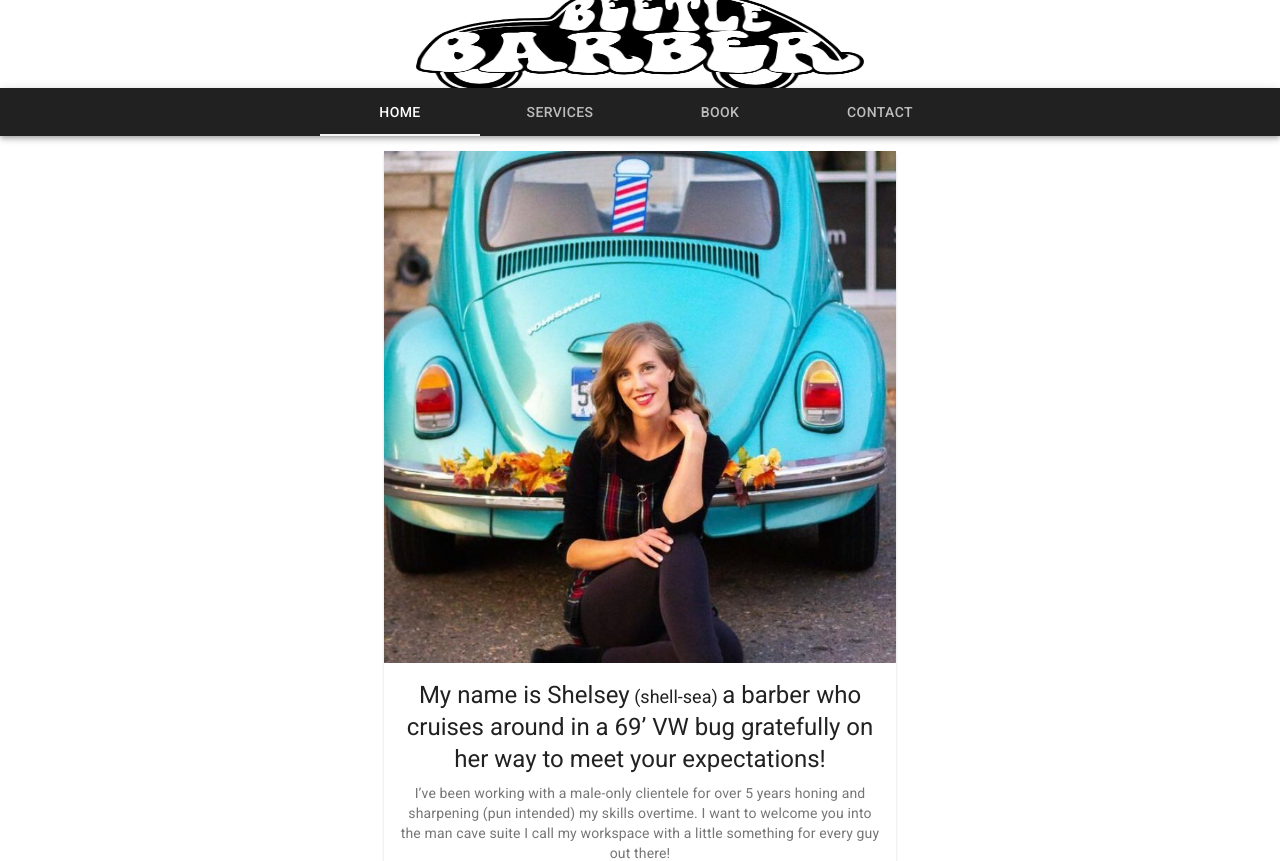
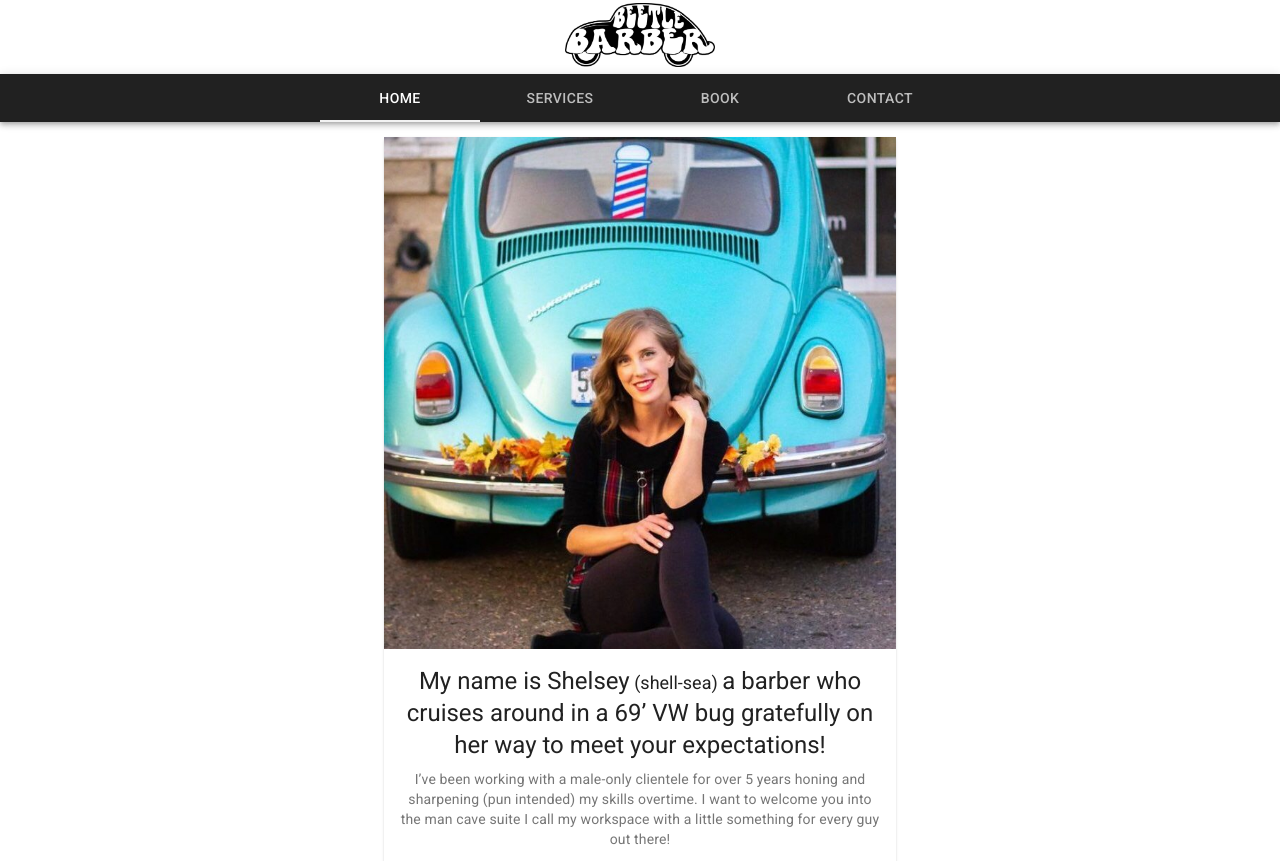
Before and after one commit to rdren0/BeetleB, a React (Create React App) app: page / in a window 1280 px wide. Shown: the top 861 px of the page. Built offline with nearby package versions, Linux system fonts and the light colour scheme.

Commit message:
resize logo

```diff
--- a/src/App.js
+++ b/src/App.js
@@ -23,9 +23,10 @@ const theme = createMuiTheme({
 
 const useStyles = makeStyles((theme) => ({
   logo: {
-    height: "13vh",
-    width: "35vw",
-    margin: "-10px",
+    height: "8vh",
+    width: "10vw",
+    minWidth: "150px",
+    margin: "3px",
   },
 }));
 
```
